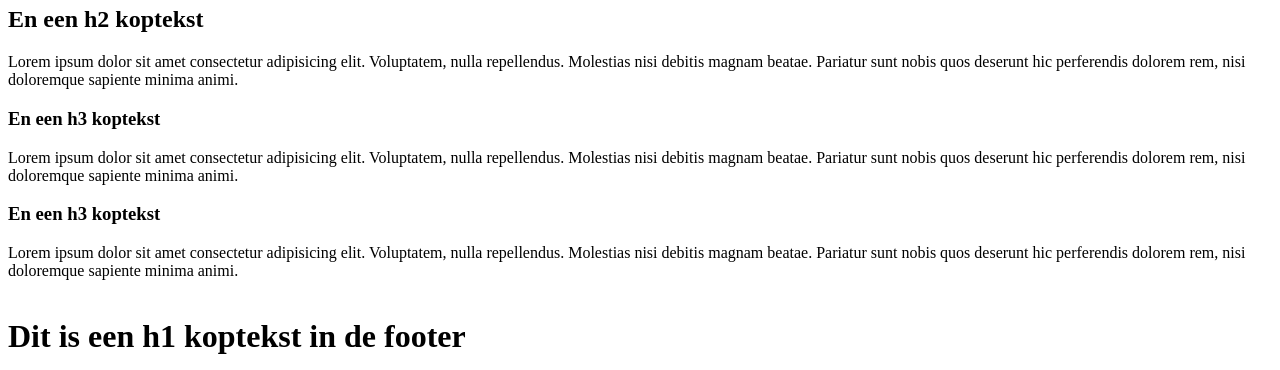
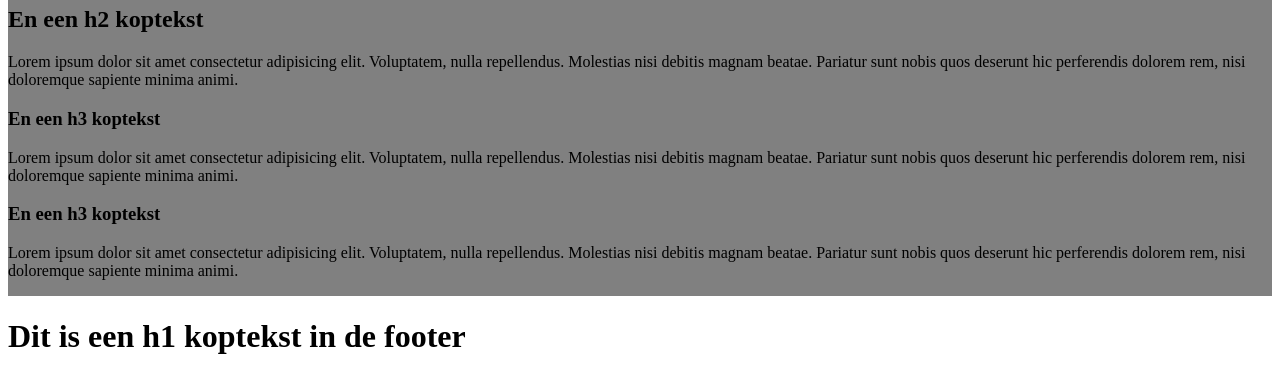
Before and after one commit to ROC-van-Amsterdam-College-Amstelland/fe-op2-css-ids-classes-bengali123, a plain HTML site: page opdracht2/index.html in a window 1280 px wide. Shown: the part 464-834 px from the top of the page. Drawn offline with Linux system fonts and the light colour scheme.

Commit message:
opdracht 2 main background color change

```diff
--- a/opdracht2/style.css
+++ b/opdracht2/style.css
@@ -15,6 +15,8 @@ img{
 /* Vul hieronder je eigen code */
 main{
 width: 100%;
+height: 80%;
+background-color: grey;
 }
 header{
 width: 100%;
```
Also changed, not shown: 1 other file.
